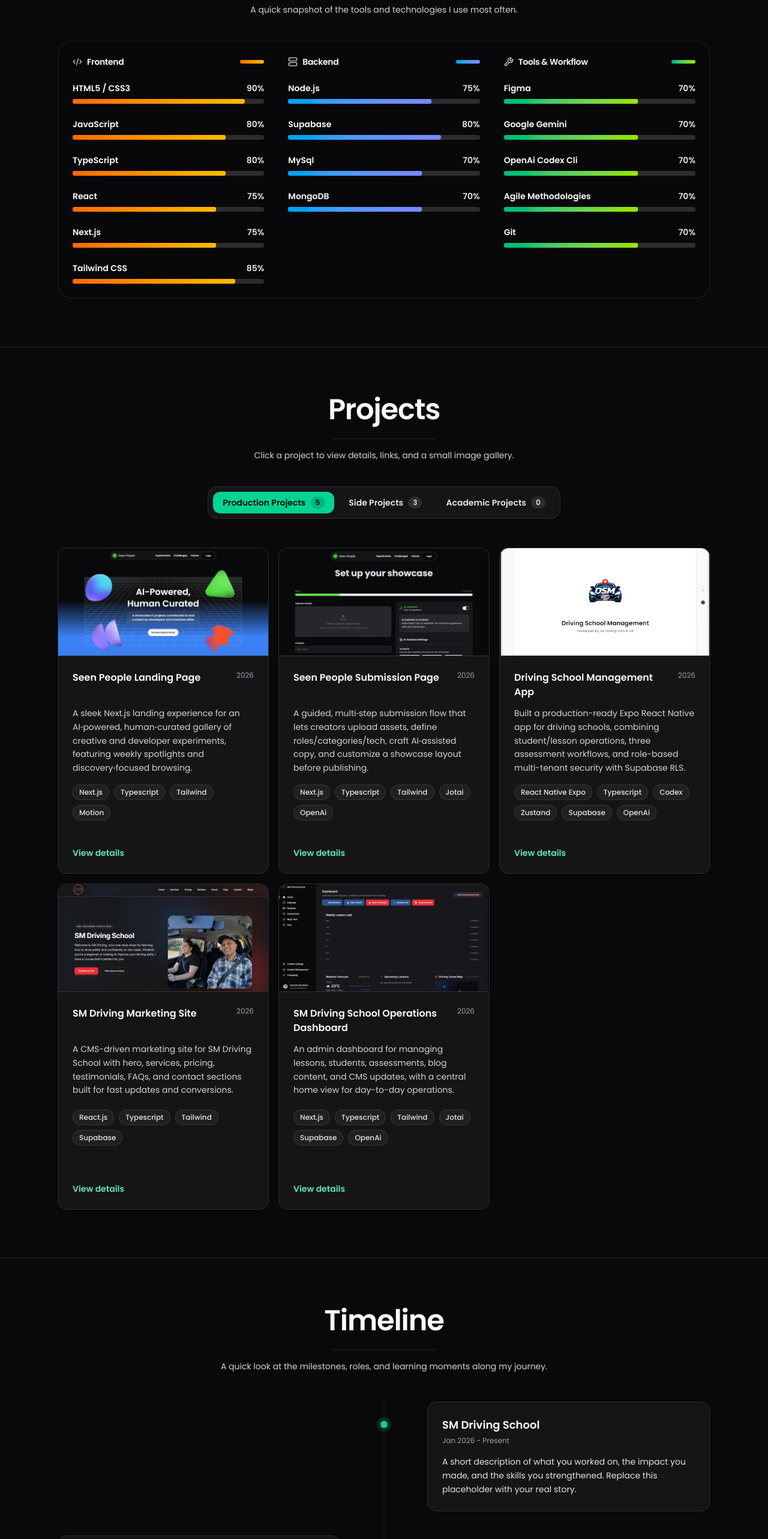
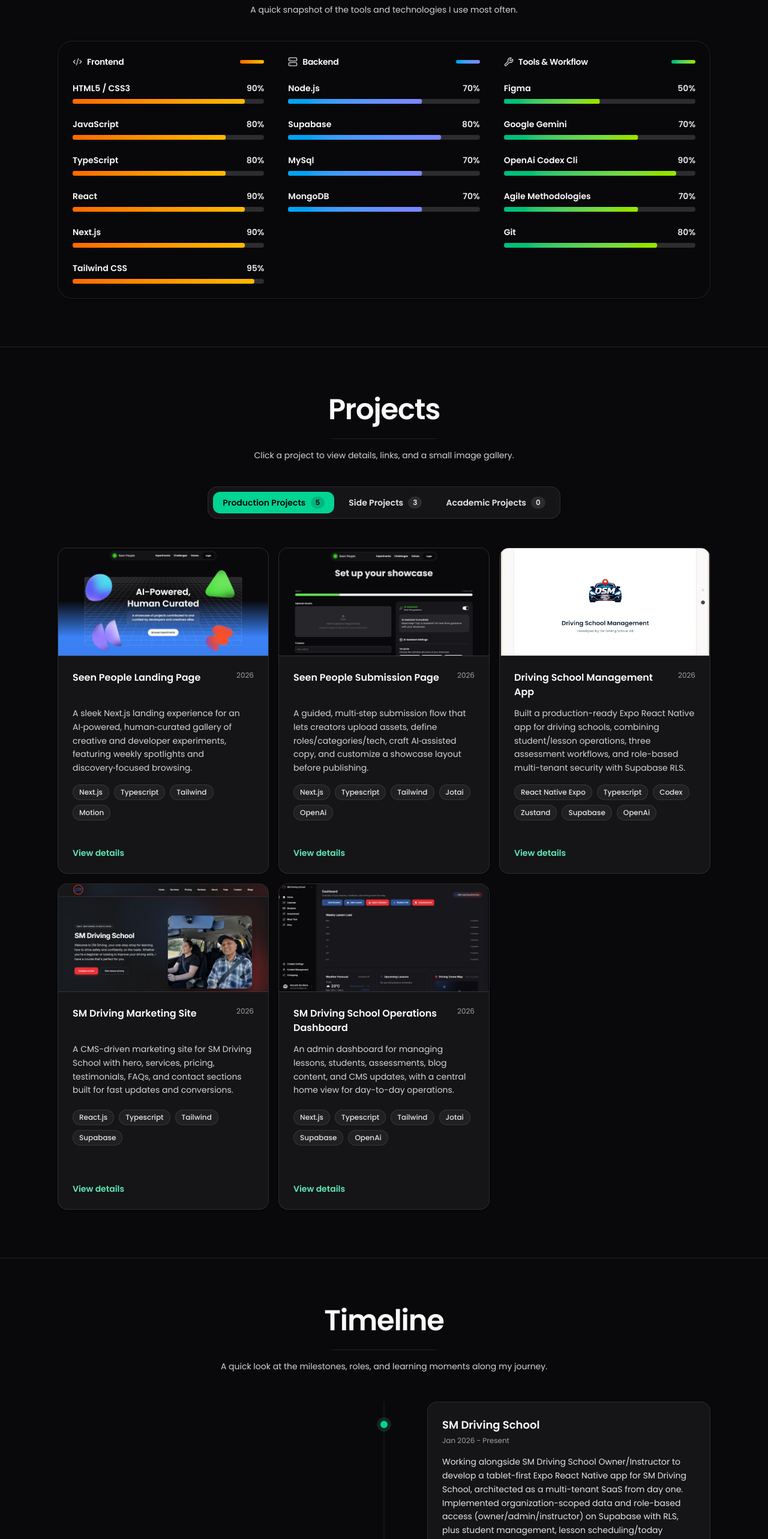
Before and after one commit to kstamaria29/portfolio, a React (Vite) app: page / in a window 1280 px wide. Shown: the part 1940-4506 px from the top of the page at 60% size. Built offline with nearby package versions, Linux system fonts and the light colour scheme.

Commit message:
chore: dedupe helpers and tidy styles

```diff
--- a/src/components/layout/Footer.tsx
+++ b/src/components/layout/Footer.tsx
@@ -1,15 +1,7 @@
 import { profile } from "../../content/profile";
 import { site } from "../../content/site";
+import { getSocialIcon } from "../../lib/social";
 import { Container } from "./Container";
-import { Github, Linkedin, Mail } from "lucide-react";
-
-function getSocialIcon(label: string, href: string) {
-  const normalized = label.toLowerCase();
-  if (normalized.includes("github")) return Github;
-  if (normalized.includes("linkedin")) return Linkedin;
-  if (href.startsWith("mailto:") || normalized.includes("email")) return Mail;
-  return null;
-}
 
 export function Footer() {
   return (
--- a/src/components/sections/Hero.tsx
+++ b/src/components/sections/Hero.tsx
@@ -1,19 +1,12 @@
 import { motion, useReducedMotion } from "motion/react";
-import { ArrowRight, Github, Linkedin, Mail } from "lucide-react";
+import { ArrowRight, Mail } from "lucide-react";
 
 import { profile } from "../../content/profile";
 import { sectionIds } from "../../content/site";
 import { getSectionMotionProps } from "../../lib/motion";
+import { getSocialIcon } from "../../lib/social";
 import { Container } from "../layout/Container";
 import { Button } from "../ui/Button";
-
-function getSocialIcon(label: string, href: string) {
-  const normalized = label.toLowerCase();
-  if (normalized.includes("github")) return Github;
-  if (normalized.includes("linkedin")) return Linkedin;
-  if (href.startsWith("mailto:") || normalized.includes("email")) return Mail;
-  return null;
-}
 
 export function Hero() {
   const shouldReduceMotion = useReducedMotion();
--- a/src/components/ui/ImageLightbox.tsx
+++ b/src/components/ui/ImageLightbox.tsx
@@ -4,9 +4,7 @@
 import { ChevronLeft, ChevronRight, X } from "lucide-react";
 
 import { cn } from "../../lib/cn";
-
-const FOCUSABLE_SELECTOR =
-  'a[href],button:not([disabled]),textarea,input,select,[tabindex]:not([tabindex="-1"])';
+import { FOCUSABLE_SELECTOR } from "../../lib/focusable";
 
 type LightboxImage = {
   src: string;
--- a/src/components/ui/Modal.tsx
+++ b/src/components/ui/Modal.tsx
@@ -4,9 +4,7 @@
 import { X } from "lucide-react";
 
 import { cn } from "../../lib/cn";
-
-const FOCUSABLE_SELECTOR =
-  'a[href],button:not([disabled]),textarea,input,select,[tabindex]:not([tabindex="-1"])';
+import { FOCUSABLE_SELECTOR } from "../../lib/focusable";
 
 type ModalProps = {
   open: boolean;
--- a/src/content/skills.ts
+++ b/src/content/skills.ts
@@ -23,9 +23,9 @@
         { id: "html-css", label: "HTML5 / CSS3", level: 90 },
         { id: "javascript", label: "JavaScript", level: 80 },
         { id: "typescript", label: "TypeScript", level: 80 },
-        { id: "react", label: "React", level: 75 },
-        { id: "nextjs", label: "Next.js", level: 75 },
-        { id: "tailwind", label: "Tailwind CSS", level: 85 },
+        { id: "react", label: "React", level: 90 },
+        { id: "nextjs", label: "Next.js", level: 90 },
+        { id: "tailwind", label: "Tailwind CSS", level: 95 },
       ],
     },
     {
@@ -33,7 +33,7 @@
       title: "Backend",
       barColorClassName: "from-sky-500 to-indigo-400",
       skills: [
-        { id: "node", label: "Node.js", level: 75 },
+        { id: "node", label: "Node.js", level: 70 },
         { id: "supabase", label: "Supabase", level: 80 },
         { id: "mysql", label: "MySql", level: 70 },
         { id: "mongodb", label: "MongoDB", level: 70 },
@@ -44,11 +44,11 @@
       title: "Tools & Workflow",
       barColorClassName: "from-emerald-500 to-lime-400",
       skills: [
-        { id: "figma", label: "Figma", level: 70 },
+        { id: "figma", label: "Figma", level: 50 },
         { id: "gemini", label: "Google Gemini", level: 70 },
-        { id: "openai", label: "OpenAi Codex Cli", level: 70 },
+        { id: "openai", label: "OpenAi Codex Cli", level: 90 },
         { id: "agile", label: "Agile Methodologies", level: 70 },
-        { id: "git", label: "Git", level: 70 },
+        { id: "git", label: "Git", level: 80 },
       ],
     },
   ] satisfies SkillCategory[],
--- a/src/content/timeline.ts
+++ b/src/content/timeline.ts
@@ -17,20 +17,20 @@
     title: "SM Driving School",
     caption: "Jan 2026 - Present",
     description:
-      "A short description of what you worked on, the impact you made, and the skills you strengthened. Replace this placeholder with your real story.",
+      "Working alongside SM Driving School Owner/Instructor to develop a tablet-first Expo React Native app for SM Driving School, architected as a multi-tenant SaaS from day one. Implemented organization-scoped data and role-based access (owner/admin/instructor) on Supabase with RLS, plus student management, lesson scheduling/today workflows, assessment tracking, and PDF exports. The platform is designed to onboard additional driving schools, with subscription/tiered access able to be added as a next step.",
   },
   {
     id: "timeline-2",
     title: "Seen Ventures (Mentored Industry Placement)",
     caption: "October 2025 - January 2026",
     description:
-      "Use this space to highlight a role, course, or project phase. Keep it concise and focus on outcomes, collaboration, and what you shipped.",
+      "Completed a 12-week internship with Seen Ventures, where I helped start a product from scratch and take it from idea toward an MVP. The project focused on building a platform for creatives and developers to showcase and submit AI experiments, while enabling employers and recruiters to explore an applicant’s experiments and project work.",
   },
   {
     id: "timeline-3",
     title: "Mission Ready HQ",
     caption: "2025 - 2026",
     description:
-      "Add a few sentences about your responsibilities, achievements, or key learnings. You can update the content later in this file.",
+      "Completed Mission Ready HQ’s AI-Powered Advanced Full Stack Developer Diploma (Level 5), progressing through full stack foundations, advanced AI/cloud/DevOps, and a mentored industry work placement. Built responsive, mobile-first web apps using professional tooling and version control, developing interactive front-ends, backend APIs, and databases while following software standards plus testing, CI, and cybersecurity best practices. Levelled up by delivering end-to-end apps with cloud deployment on Microsoft Azure, Docker containerisation, commercial API integrations, and generative AI features (OpenAI), applying Agile/Scrum, TDD, and design thinking—while strengthening communication, collaboration, and career readiness through real-world project work.",
   },
 ];
--- /dev/null
+++ b/src/lib/focusable.ts
@@ -0,0 +1,2 @@
+export const FOCUSABLE_SELECTOR =
+  'a[href],button:not([disabled]),textarea,input,select,[tabindex]:not([tabindex="-1"])' as const;
--- /dev/null
+++ b/src/lib/social.ts
@@ -0,0 +1,11 @@
+import { Github, Linkedin, Mail } from "lucide-react";
+
+type SocialIcon = typeof Github;
+
+export function getSocialIcon(label: string, href: string): SocialIcon | null {
+  const normalized = label.toLowerCase();
+  if (normalized.includes("github")) return Github;
+  if (normalized.includes("linkedin")) return Linkedin;
+  if (href.startsWith("mailto:") || normalized.includes("email")) return Mail;
+  return null;
+}
--- /dev/null
+++ b/src/server/chatSanitize.ts
@@ -0,0 +1,25 @@
+import type { PortfolioAssistantMessage } from "../content/ai";
+
+export const PORTFOLIO_CHAT_DEFAULT_MODEL = "gpt-4.1-mini";
+const MAX_MESSAGES = 14;
+const MAX_MESSAGE_CHARS = 900;
+
+export function sanitizePortfolioAssistantMessages(value: unknown): PortfolioAssistantMessage[] {
+  if (!Array.isArray(value)) return [];
+
+  const sliced = value.slice(-MAX_MESSAGES);
+  const cleaned: PortfolioAssistantMessage[] = [];
+
+  for (const item of sliced) {
+    if (!item || typeof item !== "object") continue;
+    const role = (item as { role?: unknown }).role;
+    const content = (item as { content?: unknown }).content;
+    if (role !== "user" && role !== "assistant") continue;
+    if (typeof content !== "string") continue;
+    const trimmed = content.trim();
+    if (!trimmed) continue;
+    cleaned.push({ role, content: trimmed.slice(0, MAX_MESSAGE_CHARS) });
+  }
+
+  return cleaned;
+}
--- a/src/styles/index.css
+++ b/src/styles/index.css
@@ -10,20 +10,6 @@
 @layer base {
   html {
     color-scheme: light dark;
-}
-
-@layer utilities {
-  .no-scrollbar {
-    scrollbar-width: none;
-    -ms-overflow-style: none;
-  }
-
-  .no-scrollbar::-webkit-scrollbar {
-    display: none;
-  }
-}
-
-  html {
     scroll-behavior: smooth;
   }
 
@@ -57,3 +43,14 @@
     @apply outline-none ring-2 ring-emerald-400 ring-offset-2 ring-offset-white dark:ring-emerald-300 dark:ring-offset-zinc-950;
   }
 }
+
+@layer utilities {
+  .no-scrollbar {
+    scrollbar-width: none;
+    -ms-overflow-style: none;
+  }
+
+  .no-scrollbar::-webkit-scrollbar {
+    display: none;
+  }
+}
--- a/vite.config.ts
+++ b/vite.config.ts
@@ -3,6 +3,10 @@
 import { defineConfig, loadEnv } from "vite";
 
 import { createPortfolioAssistantReply } from "./src/server/portfolioChat";
+import {
+  PORTFOLIO_CHAT_DEFAULT_MODEL,
+  sanitizePortfolioAssistantMessages,
+} from "./src/server/chatSanitize";
 
 type DevRequest = {
   method?: string;
@@ -77,22 +81,9 @@
           const maybeMessages =
             body && typeof body === "object" ? (body as { messages?: unknown }).messages : undefined;
 
-          const messages = Array.isArray(maybeMessages)
-            ? maybeMessages
-                .slice(-14)
-                .flatMap((message): { role: "user" | "assistant"; content: string }[] => {
-                  if (!message || typeof message !== "object") return [];
-                  const role = (message as { role?: unknown }).role;
-                  const content = (message as { content?: unknown }).content;
-                  if (role !== "user" && role !== "assistant") return [];
-                  if (typeof content !== "string") return [];
-                  const trimmed = content.trim();
-                  if (!trimmed) return [];
-                  return [{ role, content: trimmed.slice(0, 900) }];
-                })
-            : [];
+          const messages = sanitizePortfolioAssistantMessages(maybeMessages);
 
-          const model = env.openAiModel ?? "gpt-4.1-mini";
+          const model = env.openAiModel ?? PORTFOLIO_CHAT_DEFAULT_MODEL;
           const reply = await createPortfolioAssistantReply({ apiKey, model, messages });
 
           res.statusCode = 200;
```
Also changed, not shown: api/chat.ts (+6 -27 lines).
